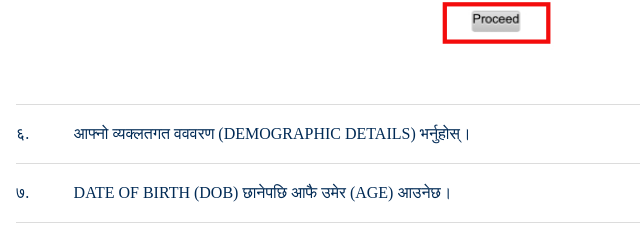
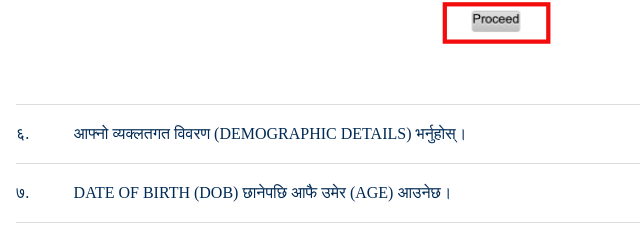
Before and after one commit to vertuol/likhit, a plain HTML site: page registration.html in a window 1280 px wide. Shown: the part 2640-2880 px from the top of the page, 144-784 px from the left. Drawn offline with Linux system fonts and the light colour scheme.

Commit message:
Update registration.html

```diff
--- a/registration.html
+++ b/registration.html
@@ -133,7 +133,7 @@
     </div>
 
     <div class="dotm-section">
-      <h2 class="dotm-title clearfix"><span class="dotm-sn dotm-single">६.</span><span class="dotm-info">आफ्नो व्यक्लतगत वववरण (DEMOGRAPHIC DETAILS) भर्नुहोस्।</span></h2>
+      <h2 class="dotm-title clearfix"><span class="dotm-sn dotm-single">६.</span><span class="dotm-info">आफ्नो व्यक्लतगत विवरण (DEMOGRAPHIC DETAILS) भर्नुहोस्।</span></h2>
     </div>
 
     <div class="dotm-section">
```
